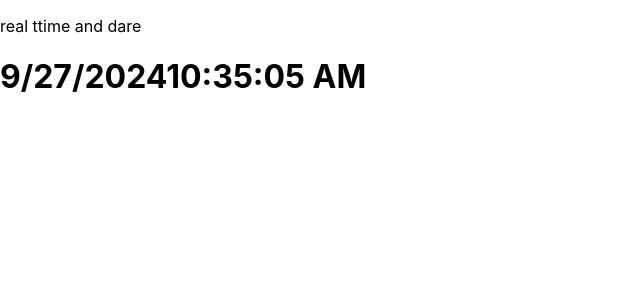
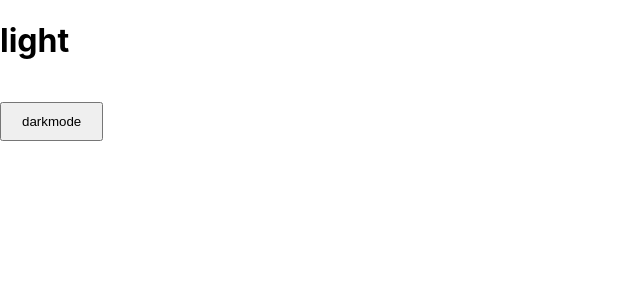
Before and after one commit to annupawaria/Assignment-Task3, a React (Create React App) app: page / in a window 1280 px wide. Shown: the top 300 px of the page, without its empty margins (0-640 px from the left). Built offline with nearby package versions, Linux system fonts and the light colour scheme.

Commit message:
almost complete

```diff
--- a/src/App.css
+++ b/src/App.css
@@ -1,38 +1,20 @@
-.App {
-  text-align: center;
+/* Light mode styles */
+.light{
+  background-color: white;
+  color: black;
+  transition: background-color 0.5s, color 0.5s;
 }
 
-.App-logo {
-  height: 40vmin;
-  pointer-events: none;
+/* Dark mode styles */
+.dark{
+  background-color: black;
+  color: white;
+  transition: background-color 0.5s, color 0.5s;
 }
 
-@media (prefers-reduced-motion: no-preference) {
-  .App-logo {
-    animation: App-logo-spin infinite 20s linear;
-  }
+/* Style the button (optional) */
+button {
+  padding: 10px 20px;
+  margin-top: 20px;
+  cursor: pointer;
 }
-
-.App-header {
-  background-color: #282c34;
-  min-height: 100vh;
-  display: flex;
-  flex-direction: column;
-  align-items: center;
-  justify-content: center;
-  font-size: calc(10px + 2vmin);
-  color: white;
-}
-
-.App-link {
-  color: #61dafb;
-}
-
-@keyframes App-logo-spin {
-  from {
-    transform: rotate(0deg);
-  }
-  to {
-    transform: rotate(360deg);
-  }
-}
--- a/src/components/Validate1.js
+++ b/src/components/Validate1.js
@@ -1,21 +1,18 @@
-import React, { useEffect, useState } from 'react'
+import React, { useState } from 'react'
+import "../App.css"
+// import ThemeToggle from './validate'
 
 const Validate1 = () => {
+  const[isDarkMode,setIsDarkMode]=useState(false);
 
-  const [currentTime,setCurrentTime]=useState(new Date())
-useEffect(()=>{
-  const timer=setInterval(()=>{
-    setCurrentTime(new Date())
-  },1000)
-  return () => clearInterval(timer);
-},[])
+  function ThemeToggle(){
+setIsDarkMode(!isDarkMode)
+  }
 
   return (
-    <div>
-<p>real ttime and dare</p>
-<h1>{currentTime.toLocaleDateString()}{currentTime.toLocaleTimeString()}</h1>
-
-
+    <div className= {isDarkMode?"dark":"light"} >
+      <h1>{isDarkMode?"dark":"light"}</h1>
+      <button onClick={ThemeToggle}>{isDarkMode?"lightmode":"darkmode"}</button>
     </div>
   )
 }
```
